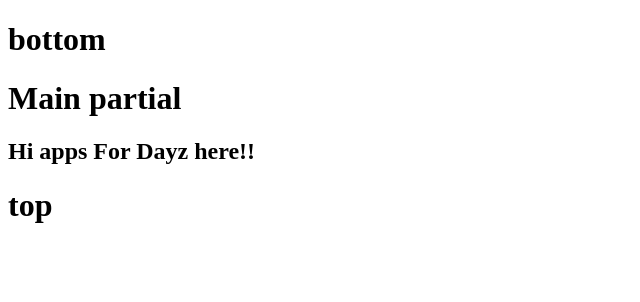
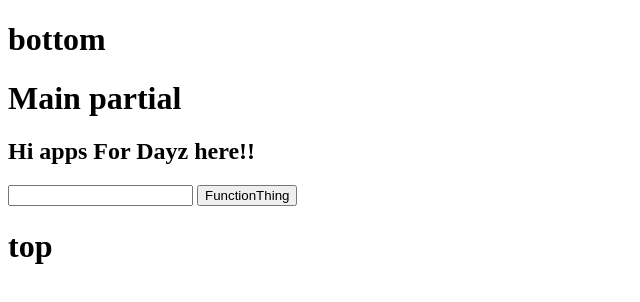
Before and after one commit to benConner/angular-, a website: page index.html in a window 1280 px wide. Shown: the whole page, without its empty margins (0-640 px from the left). Drawn offline with nearby package versions, Linux system fonts and the light colour scheme; some packages are replaced by stand-ins of ours.

Commit message:
textbox that takes the users input and consoles it

```diff
--- a/partials/main.html
+++ b/partials/main.html
@@ -1,2 +1,4 @@
 <h1>Main partial</h1>
 <h2>{{appData}}</h2>
+<input type="text" ng-model="textbox">
+<input type="button" ng-click="functionThing(textbox)" value="FunctionThing">
```
